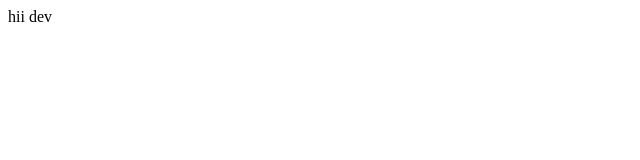
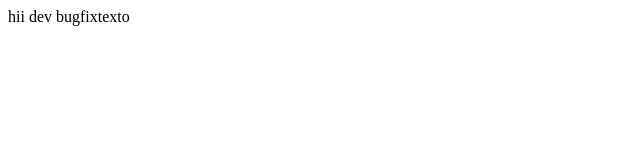
Before and after one commit to LanaPraca/AV2, a plain HTML site: page index.html in a window 1280 px wide. Shown: the full height of the page, 0-640 px from the left. Drawn offline with Linux system fonts and the light colour scheme.

Commit message:
adicionado texto

```diff
--- a/index.html
+++ b/index.html
@@ -7,6 +7,6 @@
 </head>
 <body>
     hii dev
-
+    bugfixtexto
 </body>
 </html>
```
